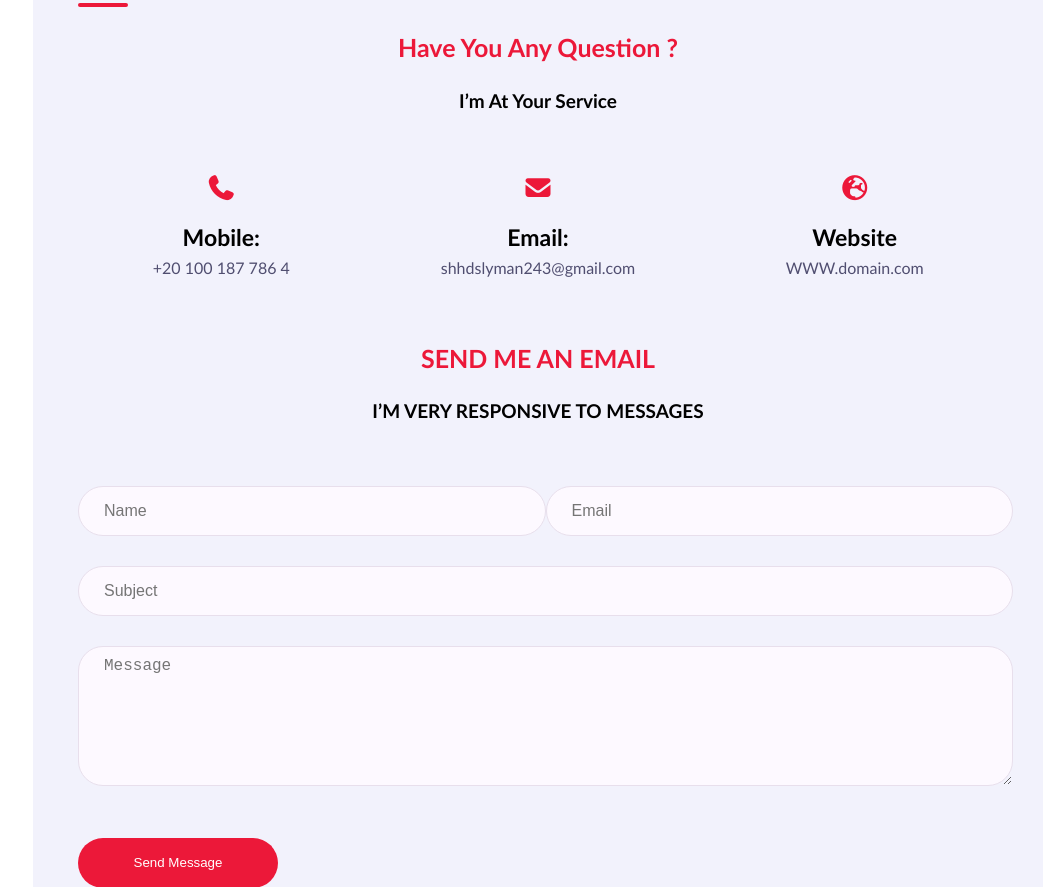
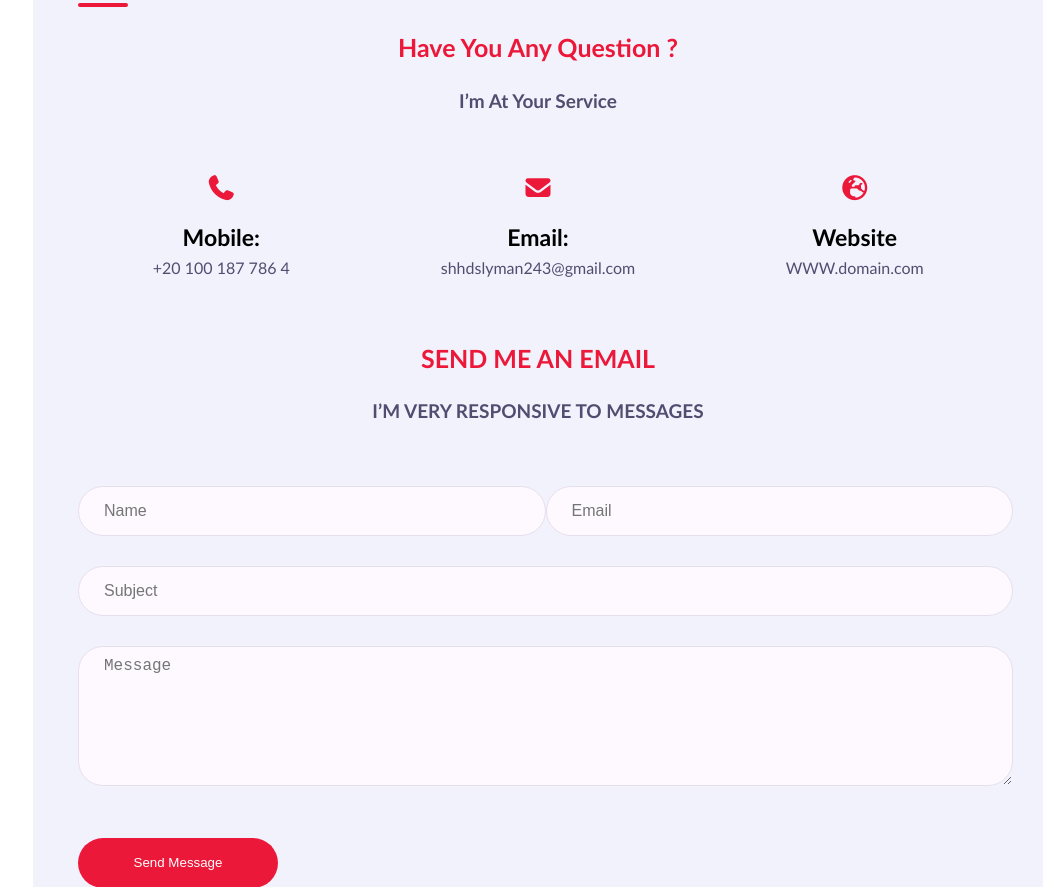
Before and after one commit to 123Shahdahmed/my_prtfolio, a plain HTML site: page index.html in a window 1280 px wide. Shown: the part 4192-5079 px from the top of the page, without its empty margins (237-1280 px from the left). Drawn offline with Linux system fonts and the light colour scheme; a web font is replaced by a local one.

Commit message:
modified text

```diff
--- a/css/style.css
+++ b/css/style.css
@@ -544,7 +544,7 @@ ul{
 .contact .contact-sub-title{
     font-size: 19px;
     text-align: center;
-    color:var(--bg-black-700);
+    color:var(--text-black-700);
     margin-bottom: 60px;
     margin-top: 20px;
 }
```
